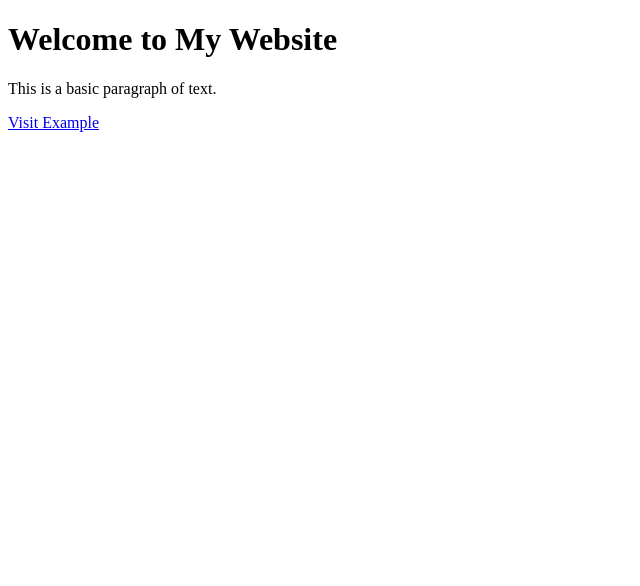
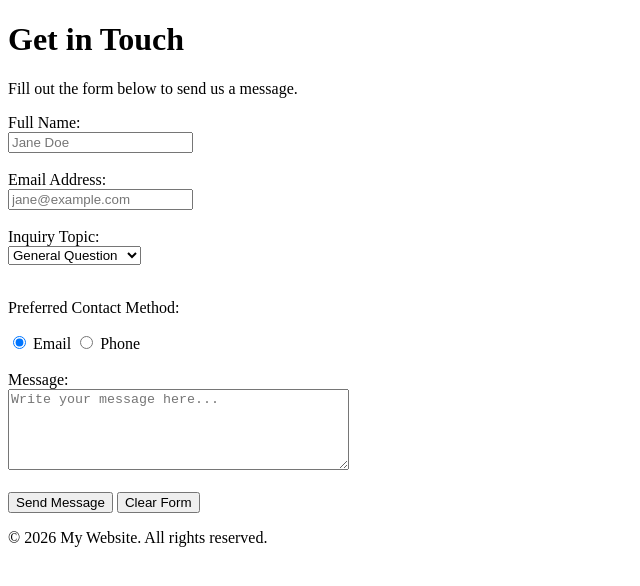
Before and after one commit to dhanushds112/manoj12, a plain HTML site: page index.html in a window 1280 px wide. Shown: the whole page, without its empty margins (0-640 px from the left). Drawn offline with Linux system fonts and the light colour scheme.

Commit message:
Update title and add contact form to index.html

```diff
--- a/index.html
+++ b/index.html
@@ -2,11 +2,60 @@
 <html lang="en">
 <head>
   <meta charset="UTF-8">
-  <title>My First Web Page</title>
+  <title>Contact Us Form</title>
 </head>
 <body>
-  <h1>Welcome to My Website</h1>
-  <p>This is a basic paragraph of text.</p>
-  <a href="https://example.com">Visit Example</a>
+  <header>
+    <h1>Get in Touch</h1>
+    <p>Fill out the form below to send us a message.</p>
+  </header>
+
+  <main>
+    <form action="/submit-form" method="POST">
+      <div>
+        <label for="full-name">Full Name:</label><br>
+        <input type="text" id="full-name" name="full-name" placeholder="Jane Doe" required>
+      </div>
+      <br>
+
+      <div>
+        <label for="email">Email Address:</label><br>
+        <input type="email" id="email" name="email" placeholder="jane@example.com" required>
+      </div>
+      <br>
+
+      <div>
+        <label for="topic">Inquiry Topic:</label><br>
+        <select id="topic" name="topic">
+          <option value="general">General Question</option>
+          <option value="support">Technical Support</option>
+          <option value="feedback">Website Feedback</option>
+        </select>
+      </div>
+      <br>
+
+      <div>
+        <p>Preferred Contact Method:</p>
+        <input type="radio" id="contact-email" name="contact-method" value="email" checked>
+        <label for="contact-email">Email</label>
+        <input type="radio" id="contact-phone" name="contact-method" value="phone">
+        <label for="contact-phone">Phone</label>
+      </div>
+      <br>
+
+      <div>
+        <label for="message">Message:</label><br>
+        <textarea id="message" name="message" rows="5" cols="40" placeholder="Write your message here..." required></textarea>
+      </div>
+      <br>
+
+      <button type="submit">Send Message</button>
+      <button type="reset">Clear Form</button>
+    </form>
+  </main>
+
+  <footer>
+    <p>&copy; 2026 My Website. All rights reserved.</p>
+  </footer>
 </body>
 </html>
```
